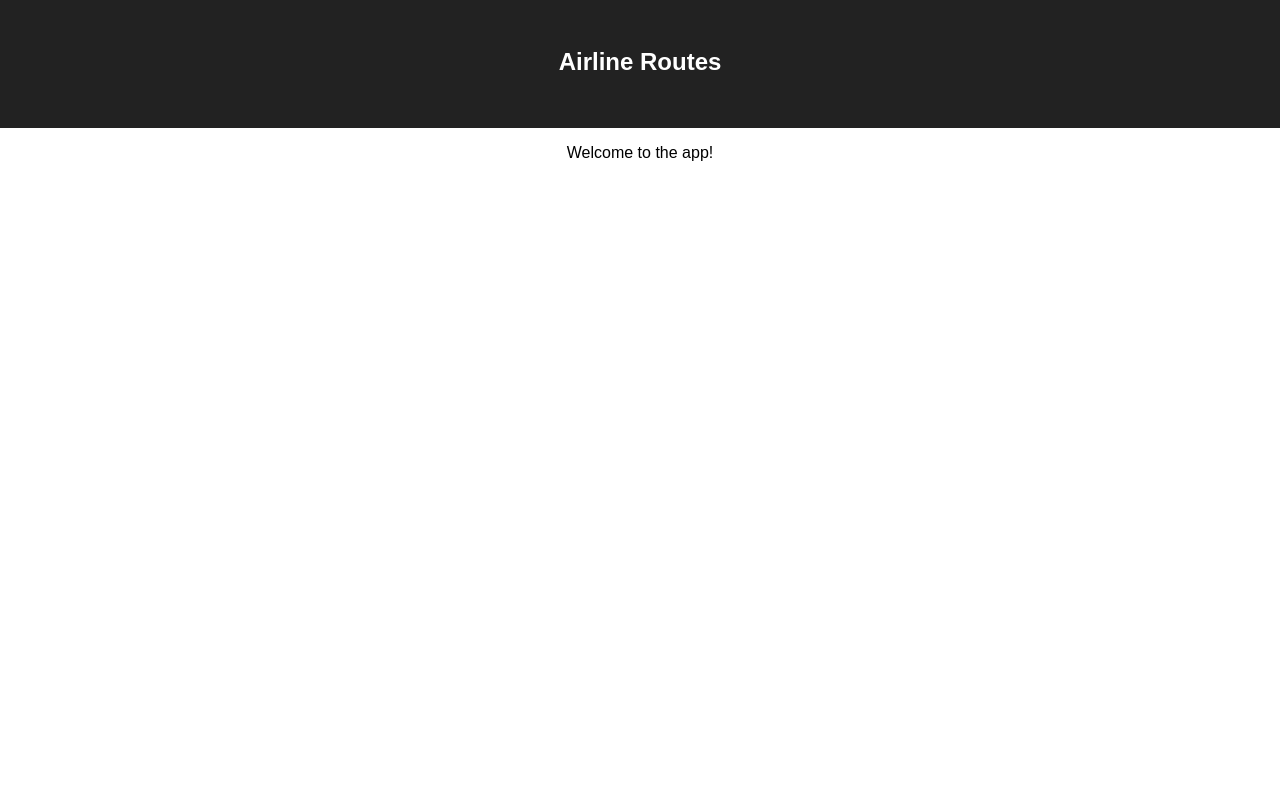
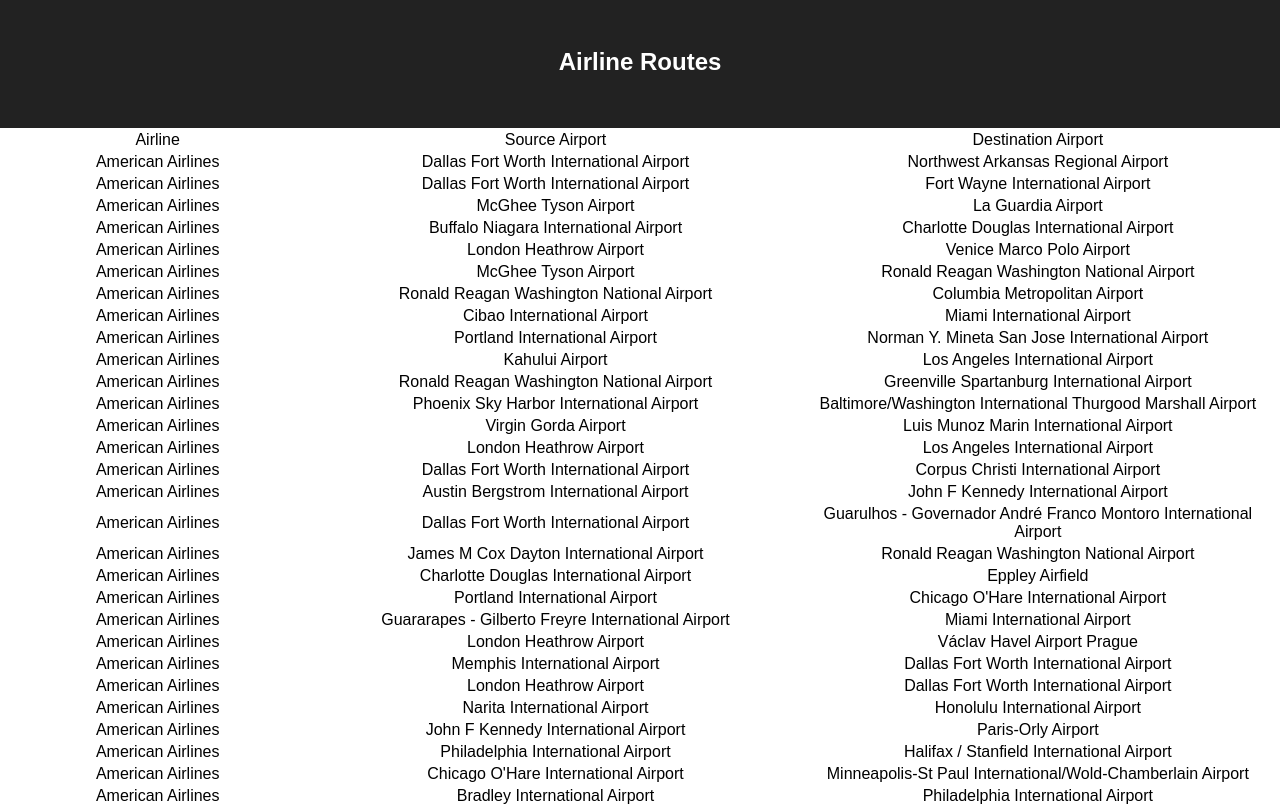
Before and after one commit to juanjuy/capstone-airlines, a React (Create React App) app: page / in a window 1280 px wide. Shown: the top 806 px of the page. Built offline with nearby package versions, Linux system fonts and the light colour scheme.

Commit message:
steps 1-3

```diff
--- a/src/App.js
+++ b/src/App.js
@@ -1,5 +1,7 @@
 import React, { Component } from 'react';
 import './App.css';
+import data from './data';
+import { TableRow } from './components/TableRow';
 
 const App = () => (
   <div className="app">
@@ -7,9 +9,22 @@
     <h1 className="title">Airline Routes</h1>
   </header>
   <section>
-    <p>
-      Welcome to the app!
-    </p>
+    <table>
+      <thead>
+        <tr>
+          <td>Airline</td>
+          <td>Source Airport</td>
+          <td>Destination Airport</td>
+        </tr>
+      </thead>
+      <tbody>
+        {data.routes.map((route, index) => {
+          return (
+            <TableRow data={route} key={index + 1}></TableRow>
+          )
+        })}
+      </tbody>
+    </table>
   </section>
 </div>
 )
--- /dev/null
+++ b/src/components/TableRow.js
@@ -0,0 +1,14 @@
+import React from 'react';
+import { getAirlineById, getAirportByCode } from '../data.js';
+
+const TableRow = ({ data }) => {
+  return (
+    <tr>
+      <td>{getAirlineById(data.airline)}</td>
+      <td>{getAirportByCode(data.src)}</td>
+      <td>{getAirportByCode(data.dest)}</td>
+    </tr>
+  )
+}
+
+export {TableRow}
--- a/src/data.js
+++ b/src/data.js
@@ -1394,5 +1394,22 @@
   {"code":"BGG","name":"Bingöl Airport","lat":38.861111,"long":40.5925},
 
 ];
+//   {"id":24,"name":"American Airlines"},
+
+export function getAirlineById(id) {
+  for (let airline of airlines) {
+    if (airline.id === id) {
+      return airline.name;
+    }
+  }
+}
+
+export function getAirportByCode(code) {
+  for (let airport of airports) {
+    if(airport.code === code) {
+      return airport.name;
+    }
+  }
+}
 
 export default {routes, airlines, airports};
```
